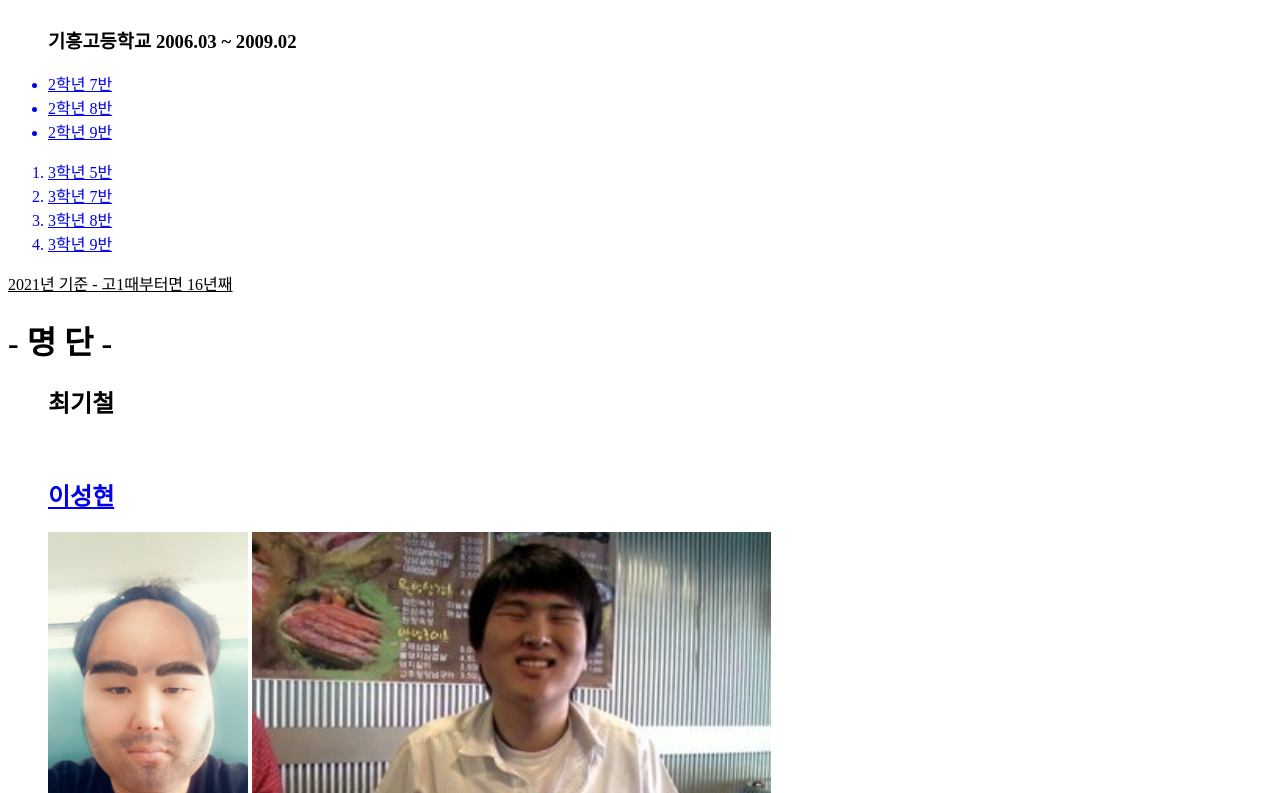
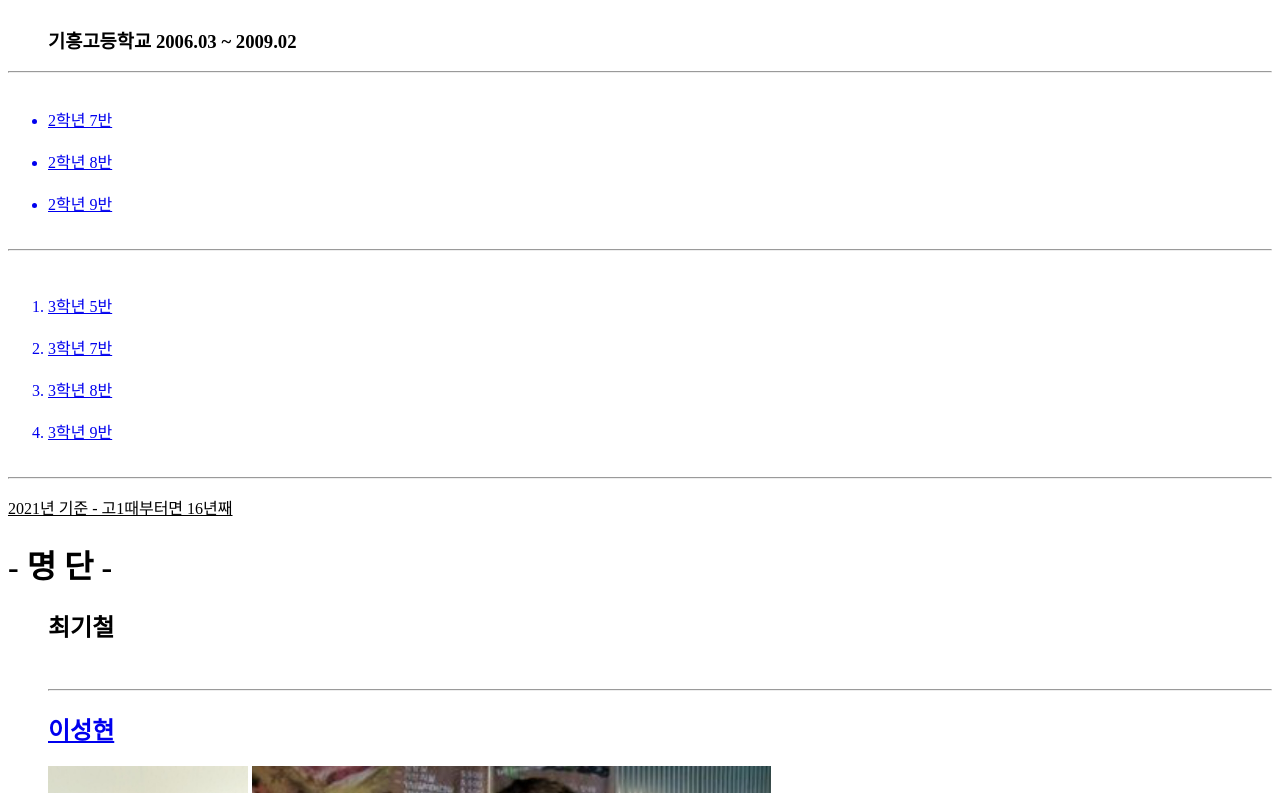
Before and after one commit to choigi/giheung, a plain HTML site: page index.html in a window 1280 px wide. Shown: the part 147-940 px from the top of the page. Drawn offline with Linux system fonts and the light colour scheme.

Commit message:
Add files via upload

```diff
--- a/index.html
+++ b/index.html
@@ -8,57 +8,73 @@
   <body>
     <h1>- 반별 정리 -</h1> <!-- headline -->
     <dd><h3>기흥고등학교 2006.03 ~ 2009.02</h3></dd>
-      <ul> <!-- unodered list -->
-        <a href="2.html"><li>2학년 7반</li></a>
-        <a href="3.html"><li>2학년 8반</li></a>
-        <a href="4.html"><li>2학년 9반</li></a>
+        <hr>
+      <ul><br> <!-- unodered list -->
+        <a href="2.html"><li>2학년 7반</li></a><br>
+        <a href="3.html"><li>2학년 8반</li></a><br>
+        <a href="4.html"><li>2학년 9반</li></a><br>
       </ul>
+        <hr><br>
       <ol> <!-- odered list -->
-        <a href="5.html"><li>3학년 5반</li></a>
-        <a href="6.html"><li>3학년 7반</li></a> <!-- list -->
-        <a href="7.html"><li>3학년 8반</li></a>
-        <a href="8.html"><li>3학년 9반</li></a>
+        <a href="5.html"><li>3학년 5반</li></a><br>
+        <a href="6.html"><li>3학년 7반</li></a><br> <!-- list -->
+        <a href="7.html"><li>3학년 8반</li></a><br>
+        <a href="8.html"><li>3학년 9반</li></a><br>
       </ol>
-
+        <hr>
     <p><u>2021년 기준 - 고1때부터면 16년째</u></p>  <!-- paragraph 문단 -->
     <h1>- 명 단 -</h1>
       <ul>
         <h2>최기철</h2><br> <!-- break 줄바꿈-->
-
+<hr>
         <a href="https://www.instagram.com/sh901031/" target="_blank"><h2>이성현</h2></a>
           <img src="KakaoTalk_20210603_171141098_02.jpg" width="200">
-          <img src="KakaoTalk_20210603_170855051_02.jpg" width="519"><br><br>
+          <img src="KakaoTalk_20210603_170855051_02.jpg" width="519">
         <!-- src = source -->
+<hr>
         <a href="https://www.instagram.com/2dooo000/" target="_blank"><h2>이두영</h2></a>
-          <img src="KakaoTalk_20210603_171644623_03.png" width=200><br><br>
+          <img src="KakaoTalk_20210603_171644623_03.png" width=200>
+<hr>
         <a href="https://lh3.googleusercontent.com/proxy/Z2BwhTE6vzfHWDO7g7WvlsPrVr8J-Sr3nyTMYcdNJ9B8S1A_WcBYfYlrLkv1832XwWLdtd3F3xITHLU" target="_blank"><h2>김석환</h2></a>
           <img src="KakaoTalk_20210603_171441243_01.jpg" width="260">
           <img src="KakaoTalk_20210603_171141098_11.jpg" width="260">
-          <img src="KakaoTalk_20210603_170855051.jpg" width="169"><br><br>
+          <img src="KakaoTalk_20210603_170855051.jpg" width="169">
+<hr>
         <a href="http://newsroom.etomato.com/userfiles/1111111.jpg" target="_blank" title="박소담"><br><strong><span style="font-size:24px;">김종복</strong></a><br><br>
         <!-- strong  굵게, h 태그랑 결과물은 같지만 복잡, 검색엔진에서 노출도 h 태그가 상위 -->
-          <img src="KakaoTalk_20210603_171141098_10.jpg" width="250"><br><br>
+          <img src="KakaoTalk_20210603_171141098_10.jpg" width="250">
+<hr>
         <a href="https://www.instagram.com/jsgvvv/" target="_blank"><h2>장성규</h2></a>
           <img src="KakaoTalk_20210603_171644623_01.jpg" width="270">
           <img src="KakaoTalk_20210603_171141098.jpg" width="235">
-          <img src="KakaoTalk_20210603_171141098_09.jpg" width="484"><br><br>
+          <img src="KakaoTalk_20210603_171141098_09.jpg" width="484">
+<hr>
         <a href="https://www.instagram.com/ko_dongyeon/" target="_blank"><h2>고동연</h2></a>
-          <img src="KakaoTalk_20210603_171141098_01.jpg" width="300"><br><br>
+          <img src="KakaoTalk_20210603_171141098_01.jpg" width="300">
+<hr>
         <a href="https://www.instagram.com/hwangkkkk/" target="_blank"><h2>황태원</h2></a>
-          <img src="KakaoTalk_20210603_171441243_03.jpg" width="250"><br><br>
+          <img src="KakaoTalk_20210603_171441243_03.jpg" width="250">
+<hr>
         <a href="https://www.instagram.com/kyu_hiiii/" target="_blank"><h2>정규하</h2></a><br>
+<hr>
         <a href="https://thumb.mt.co.kr/06/2014/03/2014032801371376266_1.jpg" target="_blank"><h2>김대승</h2></a>
-          <img src="KakaoTalk_20210603_171644623.jpg" width="250"><br><br>
+          <img src="KakaoTalk_20210603_171644623.jpg" width="250">
+<hr>
         <a href="https://www.instagram.com/batmanjh/" target="_blank"><h2>이준현</h2></a><br>
+<hr>
         <a href="https://www.instagram.com/yonggnoh/" target="_blank"><h2>오용근</h2></a>
-          <img src="KakaoTalk_20210603_171441243_04.jpg" width="250"><br><br>
+          <img src="KakaoTalk_20210603_171441243_04.jpg" width="250">
+<hr>
         <a href="https://pds.joins.com/news/component/moneytoday/201305/02/2013050214415430156_1.jpg" target="_blank"><h2>김희현</h2></a>
           <img src="KakaoTalk_20210603_171441243_02.jpg" width="250">
           <img src="KakaoTalk_20210603_171141098_07.jpg" width="250">
-          <img src="KakaoTalk_20210603_171141098_05.jpg" width="189"><br><br>
+          <img src="KakaoTalk_20210603_171141098_05.jpg" width="189">
+<hr>
         <a href="https://www.instagram.com/dums0827/" target="_blank"><h2>박동욱</h2></a>
-          <img src="KakaoTalk_20210603_171441243.jpg" width="250"><br><br>
+          <img src="KakaoTalk_20210603_171441243.jpg" width="250">
+<hr>
         <a href="http://img.etoday.co.kr/pto_db/2018/08/700/20180831082025_1244788_600_818.jpg" target="_blank"><h2>정다원</h2></a><br>
+<hr>
       </ul>
   </body>
 </html>
```
